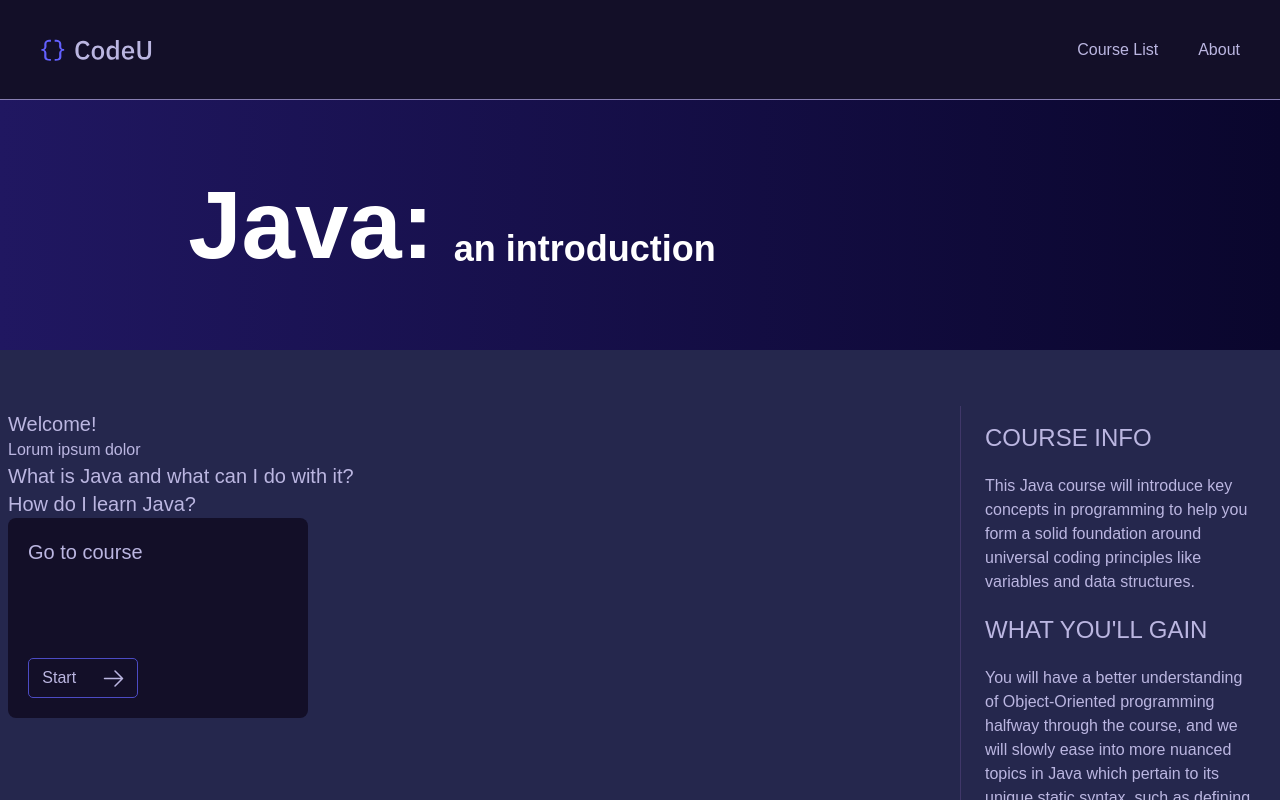
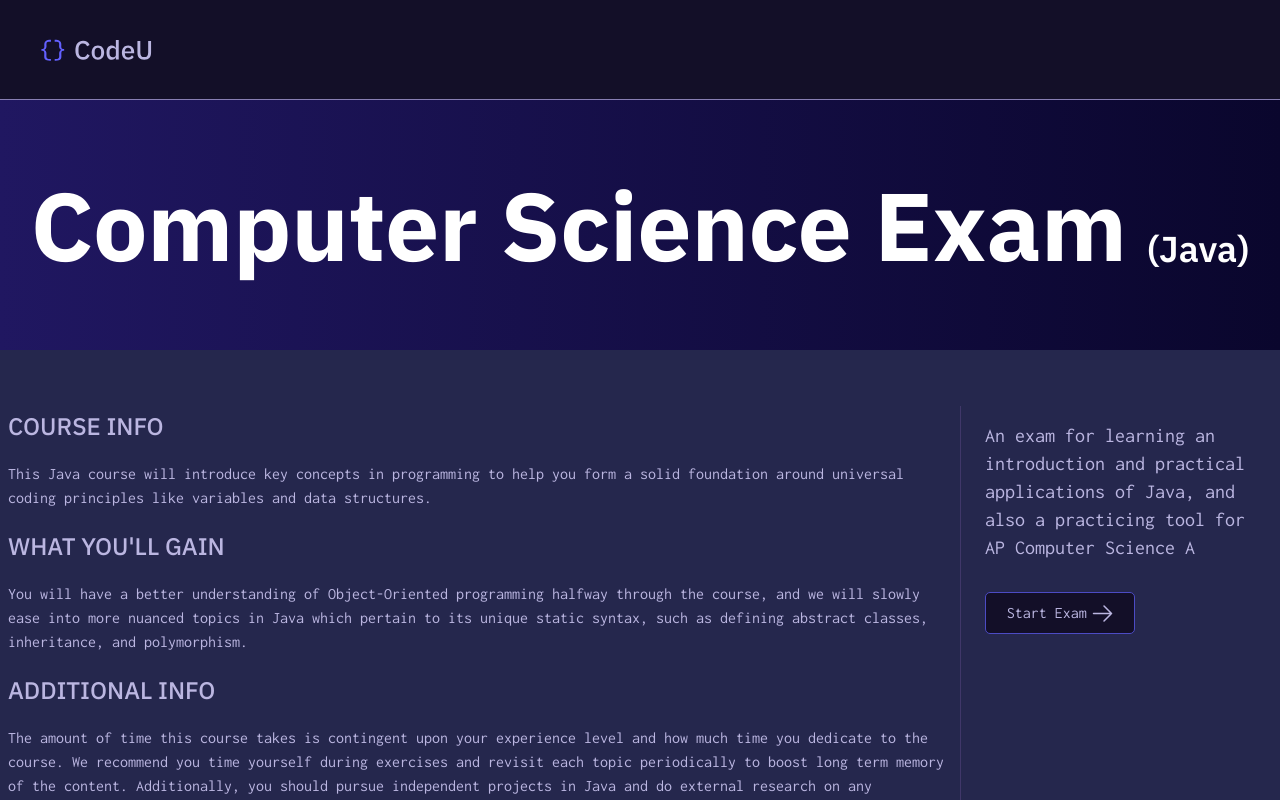
Before and after one commit to rayedchow/codeu, a Next.js app: page / in a window 1280 px wide. Shown: the top 800 px of the page. Built offline with nearby package versions, Linux system fonts and the light colour scheme.

Commit message:
edited pages

```diff
--- a/components/Navbar.tsx
+++ b/components/Navbar.tsx
@@ -9,7 +9,7 @@ const Navbar = () => {
                 <img src="/logo.svg" className="h-[35px]" />
             </a>
         </Link>
-        <ul className="flex space-x-10">
+        {/* <ul className="flex space-x-10">
             <Link href="/courses/java/course-list">
                 <a>
                     <li>Course List</li>
@@ -20,7 +20,7 @@ const Navbar = () => {
                     <li>About</li>
                 </a>
             </Link>
-        </ul>
+        </ul> */}
     </div>
   )
 }
--- a/pages/index.tsx
+++ b/pages/index.tsx
@@ -9,41 +9,39 @@ const Home: NextPage = () => {
   return (
     <div>
       <Content>
-        <div className="w-full h-[250px] bg-gradient-to-r from-[#201761] to-[#0a062d] flex items-center justify-around">
+        <div className="w-full h-[250px] bg-gradient-to-r from-[#201761] to-[#0a062d] flex items-center justify-center">
           <div className="flex space-x-5 items-end">
-            <h1 className="text-8xl font-bold text-white">Java:</h1>
-            <p className="text-4xl mb-1 font-semibold text-white">an introduction</p>
+            <h1 className="text-8xl font-bold text-white">Computer Science Exam</h1>
+            <p className="text-4xl mb-1 font-semibold text-white">(Java)</p>
           </div>
           <div />
         </div>
         <div className="mt-10" />
-        <div className="container mx-auto">
+        <div className="container codet mx-auto">
             <div className="flex flex-row flex-wrap py-4">
                 <main role="main" className="h-screen w-full sm:w-2/3 md:w-3/4 pt-1 px-2">
-                  <h1 className="text-xl">Welcome!</h1>
-                  <p>Lorum ipsum dolor</p>
-                  <h1 className="text-xl">What is Java and what can I do with it?</h1>
-                  <h1 className="text-xl">How do I learn Java?</h1>
-                  <div className="h-[200px] w-[300px] bg-[#130F28] rounded-lg flex p-5 flex-col justify-between">
-                    <h1 className="text-xl">Go to course</h1>
-                    <Link href="/courses/java/course-list">
-                      <button className="flex justify-around items-center text-md">
-                          <p>Start</p>
-                          <img src="/arrow.svg" />
-                      </button>
-                    </Link>
-                  </div>
+                  <ul className="flex flex-col overflow-hidden space-y-5">
+                    <li className="text-2xl font-medium regt">COURSE INFO</li>
+                    <li>This Java course will introduce key concepts in programming to help you form a solid foundation around universal coding principles like variables and data structures.</li>
+                    <li className="text-2xl font-medium regt">WHAT YOU'LL GAIN</li>
+                    <li>You will have a better understanding of Object-Oriented programming halfway through the course, and we will slowly ease into more nuanced topics in Java which pertain to its unique static syntax, such as defining abstract classes, inheritance, and polymorphism.</li>
+                    <li className="text-2xl font-medium regt">ADDITIONAL INFO</li>
+                    <li>The amount of time this course takes is contingent upon your experience level and how much time you dedicate to the course. We recommend you time yourself during exercises and revisit each topic periodically to boost long term memory of the content. Additionally, you should pursue independent projects in Java and do external research on any misunderstandings in order to gauge a better general proficiency of the language.</li>
+                  </ul>
+
                 </main>
                 <aside className="w-full sm:w-1/3 md:w-1/4 px-2 border-l-[1px] border-l-[#403769]">
                     <div className="sticky top-0 p-4 w-full">
-                        <ul className="flex flex-col overflow-hidden space-y-5">
-                            <li className="text-2xl">COURSE INFO</li>
-                            <li>This Java course will introduce key concepts in programming to help you form a solid foundation around universal coding principles like variables and data structures.</li>
-                            <li className="text-2xl">WHAT YOU'LL GAIN</li>
-                            <li>You will have a better understanding of Object-Oriented programming halfway through the course, and we will slowly ease into more nuanced topics in Java which pertain to its unique static syntax, such as defining abstract classes, inheritance, and polymorphism.</li>
-                            <li className="text-2xl">ADDITIONAL INFO</li>
-                            <li>The amount of time this course takes is contingent upon your experience level and how much time you dedicate to the course. We recommend you time yourself during exercises and revisit each topic periodically to boost long term memory of the content. Additionally, you should pursue independent projects in Java and do external research on any misunderstandings in order to gauge a better general proficiency of the language.</li>
-                        </ul>
+                      <div className="mb-50">
+                        <h1 className="text-xl codet">An exam for learning an introduction and practical applications of Java, and also a practicing tool for AP Computer Science A</h1>
+                      </div>
+                      <div className="mt-50">
+                        <button className="flex justify-evenly items-center text-md bg-[#130F28]">
+                          <p>Start Exam</p>
+                          <img src="/arrow.svg" />
+                        </button>
+                      </div>
+
                     </div>
                 </aside>
             </div>
--- a/styles/globals.css
+++ b/styles/globals.css
@@ -1,15 +1,16 @@
+@import url('https://fonts.googleapis.com/css2?family=IBM+Plex+Sans:ital,wght@0,100;0,200;0,300;0,400;0,500;0,600;0,700;1,100;1,200;1,300;1,400;1,500;1,600;1,700&family=Inconsolata:wght@200;300;400;500;600;700;800;900&display=swap');
+@import url('https://fonts.googleapis.com/css2?family=Inconsolata:ital,wght@0,100;0,200;0,300;0,400;0,500;0,600;0,700;1,100;1,200;1,300;1,400;1,500;1,600;1,700&family=Inconsolata:wght@200;300;400;500;600;700;800;900&display=swap');
 @tailwind base;
 @tailwind components;
 @tailwind utilities;
-@import url('https://fonts.googleapis.com/css2?family=IBM+Plex+Sans:ital,wght@0,100;0,200;0,300;0,400;0,500;0,600;0,700;1,100;1,200;1,300;1,400;1,500;1,600;1,700&family=Inconsolata:wght@200;300;400;500;600;700;800;900&display=swap');
 
 html,
 body {
   background: #25274D;
   padding: 0;
   margin: 0;
-  font-family: -apple-system, BlinkMacSystemFont, Segoe UI, Roboto, Oxygen,
-    Ubuntu, Cantarell, Fira Sans, Droid Sans, Helvetica Neue, sans-serif;
+  font-family: "IBM Plex Sans", sans-serif !important;
+  font-weight: 400;
 }
 
 a {
@@ -20,15 +21,16 @@ a {
 * {
   box-sizing: border-box;
   color: #BBB6E1;
-  font-family: "IBM Plex Sans", sans-serif;
   transition-duration: 300ms;
 }
 
 button {
-  width: 110px;
+  width: 150px;
   height: 40px;
+  padding: 20px 15px;
   border: 1px solid #4C4BC4;
   border-radius: 5px;
+  margin-top: 30px;
 }
 
 h1 {
@@ -42,3 +44,11 @@ a {
 Link {
   cursor: pointer;
 }
+
+.codet {
+  font-family: 'Inconsolata', 'monospace';
+}
+
+.regt {
+  font-family: "IBM Plex Sans", sans-serif;
+}
```
Also changed, not shown: data/diagnosticExam.json (+16 -16 lines), 2 other files (tests, documents, lock files or other folders).
